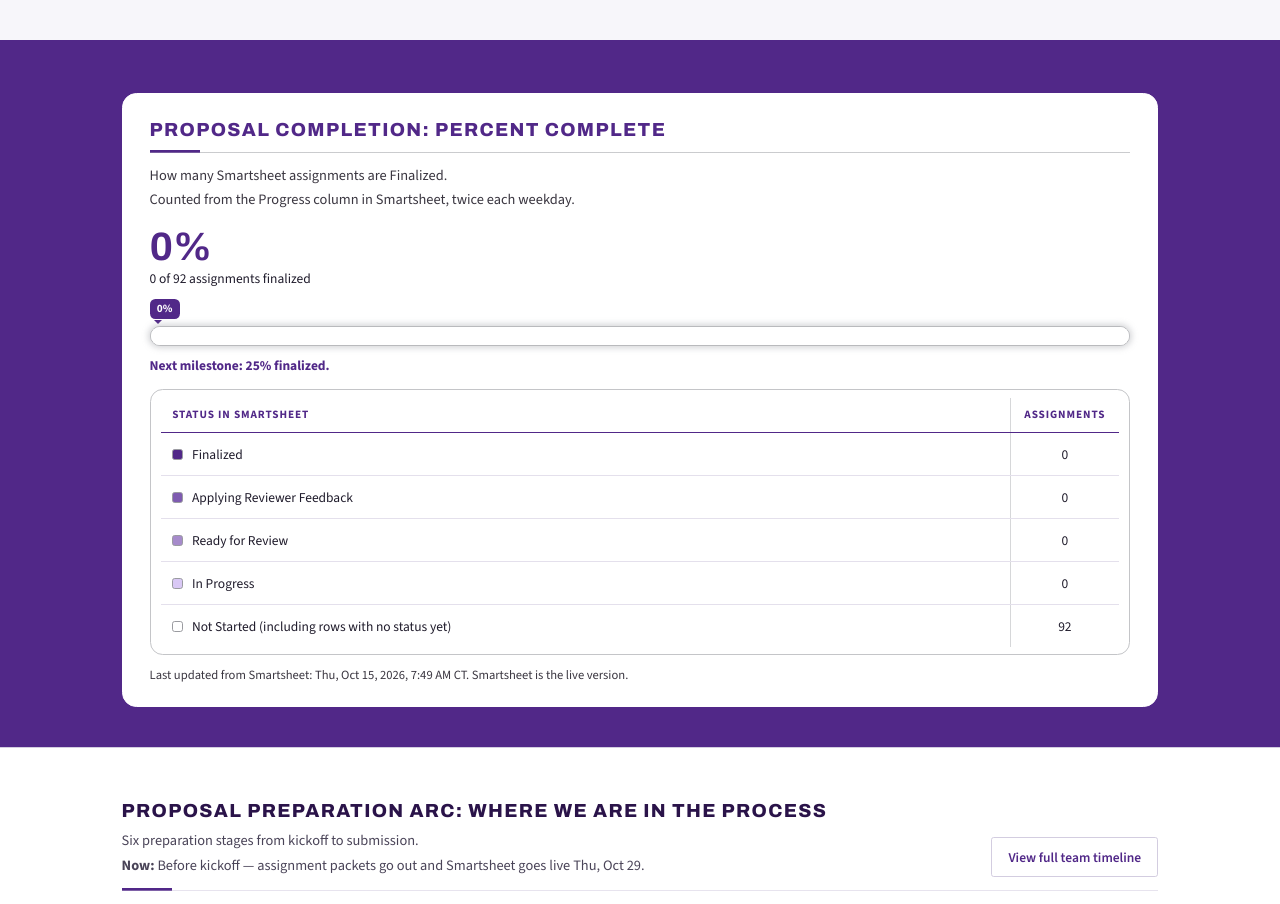
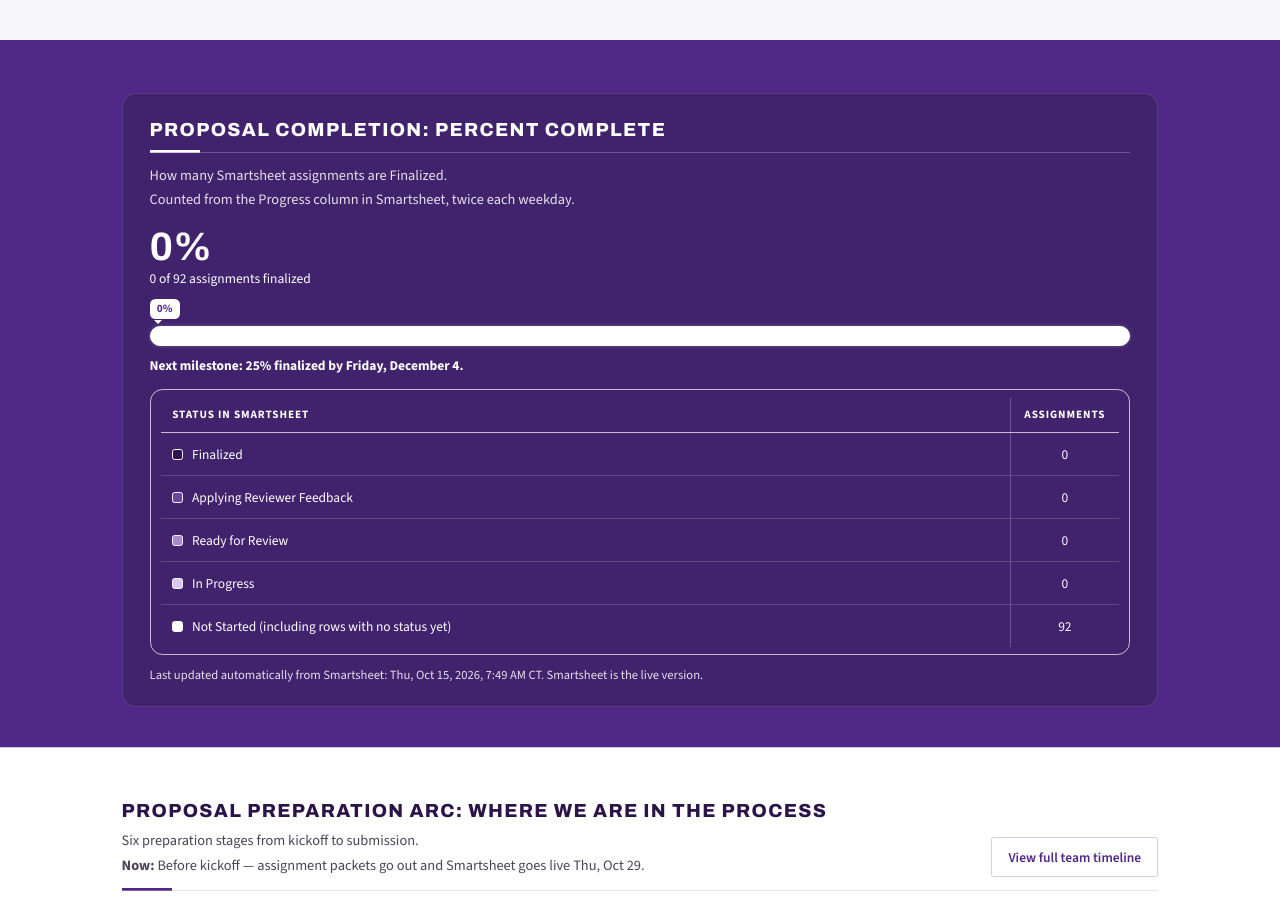
Before and after one commit to mkdawills/CNAP_Phase_S_Preparation, a plain HTML site: page index.html in a window 1280 px wide. Shown: the part 832-1736 px from the top of the page. Drawn offline with nearby package versions, Linux system fonts and the light colour scheme.

Commit message:
Add files via upload

```diff
--- a/index.html
+++ b/index.html
@@ -66,14 +66,8 @@ a{color:#512888}a:hover{color:#3B1C66}
 .divider i{display:block;height:1px;background:#D3CDE0}
 #completion{color:#fff}
 #quick .h2.h2-dark{background-image:linear-gradient(#A9A7B0,#A9A7B0),linear-gradient(rgba(255,255,255,0.18),rgba(255,255,255,0.18)) !important}
-#completion .pc-panel{background:#FFFFFF;border:1px solid #FFFFFF;border-radius:16px;padding:28px 30px 24px}
+#completion .pc-panel{background:rgba(28,24,36,0.28);border:1px solid rgba(255,255,255,0.12);border-radius:16px;padding:28px 30px 24px}
 /* light K-State gray panel: dark text inside */
-#completion .pc-panel{color:#1F1B2B}
-#completion .pc-panel .h2.h2-dark{color:#512888 !important;background-image:linear-gradient(#512888,#512888),linear-gradient(#C4C5C8,#C4C5C8) !important}
-#completion .pc-panel p.muted,#completion .pc-panel .small.muted{color:#3A3640 !important}
-#completion .pc-panel .pc-num{color:#512888}
-#completion .pc-panel .pc-of{color:#1F1B2B}
-#completion .pc-panel .pc-bar{background:#FFFFFF;border:1px solid #B9BABD;box-shadow:0 0 7px 2px rgba(140,142,150,0.38)}
 #completion .pc-track{position:relative;padding-top:30px;margin:6px 0 4px}
 #completion .pc-panel .pc-bar{height:22px;border-radius:11px}
 #completion .pc-bar{animation:pcGrow 1.1s cubic-bezier(.2,.7,.2,1) both}
@@ -83,23 +77,13 @@ a{color:#512888}a:hover{color:#3B1C66}
 #completion .pc-scale span{position:absolute;transform:translateX(-50%);font-size:12px;font-weight:600;color:#6B6579;white-space:nowrap}
 #completion .pc-scale span:first-child{transform:none}
 #completion .pc-scale span:last-child{transform:translateX(-100%)}
-#completion .pc-tip{position:absolute;top:0;transform:translateX(-50%);background:#512888;color:#fff;font-size:12.5px;font-weight:700;line-height:1;padding:5px 8px;border-radius:6px;white-space:nowrap}
-#completion .pc-tip::after{content:"";position:absolute;left:50%;bottom:-5px;margin-left:-5px;border:5px solid transparent;border-bottom:0;border-top-color:#512888}
+#completion .pc-tip{position:absolute;top:0;transform:translateX(-50%);background:#FFFFFF;color:#512888;font-size:12.5px;font-weight:700;line-height:1;padding:5px 8px;border-radius:6px;white-space:nowrap}
+#completion .pc-tip::after{content:"";position:absolute;left:50%;bottom:-5px;margin-left:-5px;border:5px solid transparent;border-bottom:0;border-top-color:#FFFFFF}
 #completion .pc-tip.start{transform:none}#completion .pc-tip.start::after{left:10px}
 #completion .pc-tip.end{transform:translateX(-100%)}#completion .pc-tip.end::after{left:auto;right:5px}
-#completion .pc-note{margin:10px 0 0;font-weight:700;color:#512888;font-size:15px}
+#completion .pc-note{margin:10px 0 0;font-weight:700;color:#FFFFFF;font-size:15px}
 @media (prefers-reduced-motion: reduce){#completion .pc-bar{animation:none}}
 
-#completion .pc-panel .card{background:#FFFFFF !important;border:1px solid #C4C5C8 !important}
-#completion .pc-panel .tbl th{color:#512888 !important;border-bottom:2px solid #512888 !important}
-#completion .pc-panel .tbl td{color:#1F1B2B;border-bottom-color:#E4E0EC}
-#completion .pc-panel .tbl th + th,#completion .pc-panel .tbl td + td{border-left-color:#D6D7D9 !important}
-#completion .pc-panel .pc-key{border:1px solid #9A9BA0}
-#completion .pc-panel .pc-bar .s5,#completion .pc-panel .pc-key.s5{background:#512888}
-#completion .pc-panel .pc-bar .s4,#completion .pc-panel .pc-key.s4{background:#7E5BB0}
-#completion .pc-panel .pc-bar .s3,#completion .pc-panel .pc-key.s3{background:#A68BCB}
-#completion .pc-panel .pc-bar .s2,#completion .pc-panel .pc-key.s2{background:#D9C8F5}
-#completion .pc-panel .pc-bar .s1,#completion .pc-panel .pc-key.s1{background:#FFFFFF}
 
 @media (max-width:760px){#completion .pc-panel{padding:20px 16px 18px}}
 #completion.band-dark{background:#512888;box-shadow:0 0 0 100vmax #512888}
@@ -112,7 +96,7 @@ a{color:#512888}a:hover{color:#3B1C66}
 #completion p.muted,#completion .small.muted{color:rgba(255,255,255,0.86) !important}
 #completion .pc-num{color:#FFFFFF}
 #completion .pc-of{color:#fff}
-#completion .pc-bar{background:#FFFFFF;border-color:#FFFFFF;box-shadow:0 0 6px 0 rgba(255,255,255,0.22)}
+#completion .pc-bar{background:#FFFFFF;border:1px solid #FFFFFF;box-shadow:0 0 6px 0 rgba(255,255,255,0.22)}
 #completion .card{background:transparent !important;border:1.5px solid rgba(255,255,255,0.7) !important;box-shadow:none}
 #completion .tbl th{color:#FFFFFF !important;border-bottom:2px solid rgba(255,255,255,0.7) !important}
 #completion .tbl td{color:#fff;border-bottom-color:rgba(255,255,255,0.16)}
@@ -369,7 +353,7 @@ section.sec.band-w,section.sec.band-g{padding-top:40px;padding-bottom:40px}
           </tbody>
         </table>
       </div>
-      <p class="small muted" style="margin: 12px 0 0;">Last updated from Smartsheet: {{pcUpdated}}. Smartsheet is the live version.</p>
+      <p class="small muted" style="margin: 12px 0 0;">Last updated automatically from Smartsheet: {{pcUpdated}}. Smartsheet is the live version.</p>
       </div>
     </section>
 
@@ -792,7 +776,7 @@ class Component extends DCLogic {
     return {
       pcPct: String(pcPct), pcDone: String(k5), pcTotal: String(tot), pcUpdated: P.updatedLabel || '',
       pcTipCls: pcPct < 4 ? 'start' : (pcPct > 96 ? 'end' : ''),
-      pcNote: pcPct >= 100 ? 'All assignments finalized. Thank you, team!' : (pcPct >= 75 ? '75% milestone reached! Next milestone: 100% finalized.' : (pcPct >= 50 ? 'Halfway there! Next milestone: 75% finalized.' : (pcPct >= 25 ? '25% milestone reached! Next milestone: 50% finalized.' : 'Next milestone: 25% finalized.'))),
+      pcNote: pcPct >= 100 ? 'All assignments finalized. Thank you, team!' : (pcPct >= 75 ? '75% milestone reached! Next milestone: 100% finalized by Friday, January 15.' : (pcPct >= 50 ? 'Halfway there! Next milestone: 75% finalized by Monday, January 11.' : (pcPct >= 25 ? '25% milestone reached! Next milestone: 50% finalized by Thursday, December 17.' : 'Next milestone: 25% finalized by Friday, December 4.'))),
       pcAria: k5 + ' of ' + tot + ' assignments finalized',
       w1: pw(k1), w2: pw(k2), w3: pw(k3), w4: pw(k4), w5: pw(k5),
       k1: String(k1), k2: String(k2), k3: String(k3), k4: String(k4), k5: String(k5),
```
